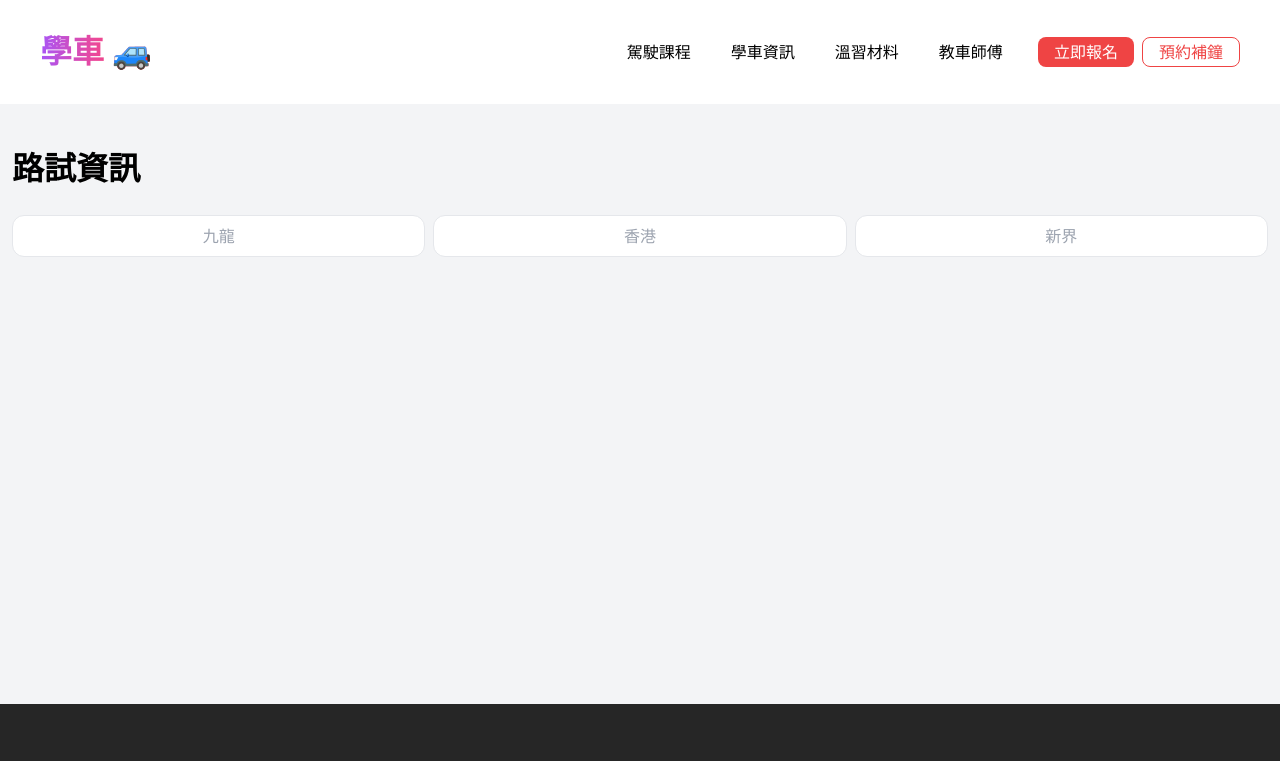
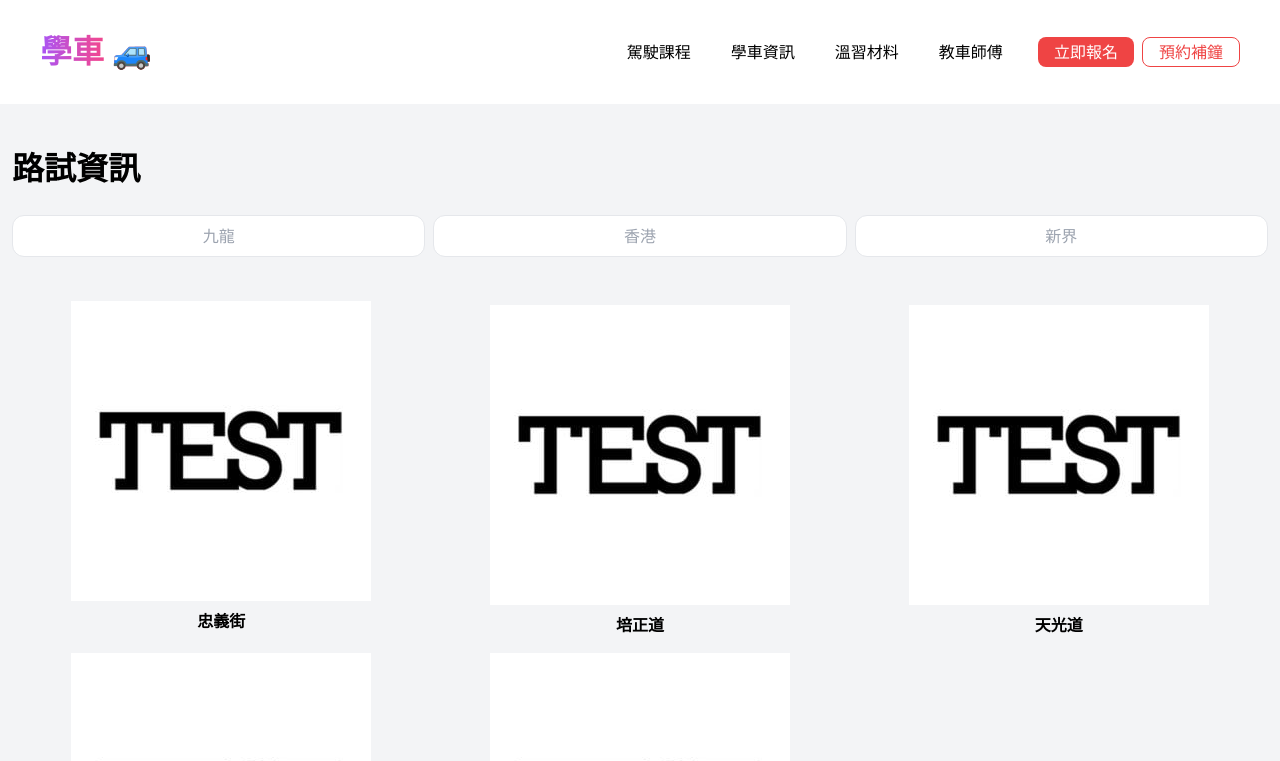
Before and after one commit to KnrkTam/react-multiple-choice, a Next.js app: page /roadtest-info in a window 1280 px wide. Shown: the top 761 px of the page. Built offline with nearby package versions, Linux system fonts and the light colour scheme.

Commit message:
created route pages

```diff
--- /dev/null
+++ b/pages/components/roadtest-info/roadinfoRoutes.tsx
@@ -0,0 +1,22 @@
+import Link from "next/link";
+import React from "react";
+import { districts } from "./roadtestRoute";
+
+export default function RoadInfoRoutes({ district }: { district: string }) {
+  const results = districts.find((elem) => elem.label === district);
+  return (
+    <div className="flex items-center flex-wrap py-10 space-y-2">
+      {results?.routes.map((route, i) => (
+        <Link href={`/roadtest-info/${district}/${route.label}`} key={i}>
+          <div className="w-1/3 flex flex-col items-center font-bold cursor-pointer">
+            <img
+              src={`${route.image ? route.image : "/test-image.jpeg"}`}
+              alt=""
+            ></img>
+            <p className="py-2">{route.label}</p>
+          </div>
+        </Link>
+      ))}
+    </div>
+  );
+}
--- /dev/null
+++ b/pages/components/roadtest-info/roadtestRoute.tsx
@@ -0,0 +1,26 @@
+export const districts = [
+  {
+    label: "九龍",
+    routes: [
+      { label: "忠義街", image: "" },
+      { label: "培正道", image: "" },
+      { label: "天光道", image: "" },
+      { label: "油塘", image: "" },
+      { label: "澤安道", image: "" },
+    ],
+  },
+  {
+    label: "香港",
+    routes: [
+      { label: "跑馬地", image: "" },
+      { label: "掃桿埔", image: "" },
+    ],
+  },
+  {
+    label: "新界",
+    routes: [
+      { label: "石蔭", image: "" },
+      { label: "永孝街", image: "" },
+    ],
+  },
+];
--- /dev/null
+++ b/pages/roadtest-info/[district]/[route].tsx
@@ -0,0 +1,11 @@
+import React from 'react'
+
+export default function roadinfoRoutePage({route}: {route:string}) {
+  console.log(route)
+  return (
+    <div>
+      {route}
+    </div>
+  )
+}
+console.log()
--- /dev/null
+++ b/pages/roadtest-info/[district]/index.tsx
@@ -0,0 +1,9 @@
+import React from 'react'
+
+export default function DistrictPage() {
+  return (
+    <div>
+
+    </div>
+  )
+}
--- a/pages/roadtest-info/index.tsx
+++ b/pages/roadtest-info/index.tsx
@@ -1,8 +1,15 @@
-import React, { useState } from "react";
+import React, { useEffect, useState } from "react";
+import { districts } from "@/components/roadtest-info/roadtestRoute";
+import RoadInfoRoutes from "@/components/roadtest-info/roadinfoRoutes";
 
 export default function RoadTestInfo() {
-  const districts = ["九龍", "香港", "新界"];
-  const [districtState, setDistrictState] = useState('九龍');
+  const [districtState, setDistrictState] = useState("九龍");
+
+  let results;
+  useEffect(() => {
+    results = districts.find((elem) => elem.label === districtState);
+  }, [districtState]);
+
   return (
     <div className="py-5">
       <h1 className="">路試資訊</h1>
@@ -10,13 +17,18 @@ export default function RoadTestInfo() {
         {districts.map((d, i) => (
           <button
             key={i}
-            className={`flex-1 bg-white border border-gray-200 px-5 rounded-xl py-2 text-gray-400 cursor-pointer ${districtState === d && "bg-gray-200 text-black" }`}
-            onClick={() => {setDistrictState(d)}}
+            className={`flex-1 bg-white border border-gray-200 px-5 rounded-xl py-2 text-gray-400 cursor-pointer ${
+              districtState === d.label && "bg-gray-200 text-black"
+            }`}
+            onClick={() => {
+              setDistrictState(d.label);
+            }}
           >
-            {d}
+            {d.label}
           </button>
         ))}
       </div>
+      <RoadInfoRoutes district={districtState} />
     </div>
   );
 }
```
